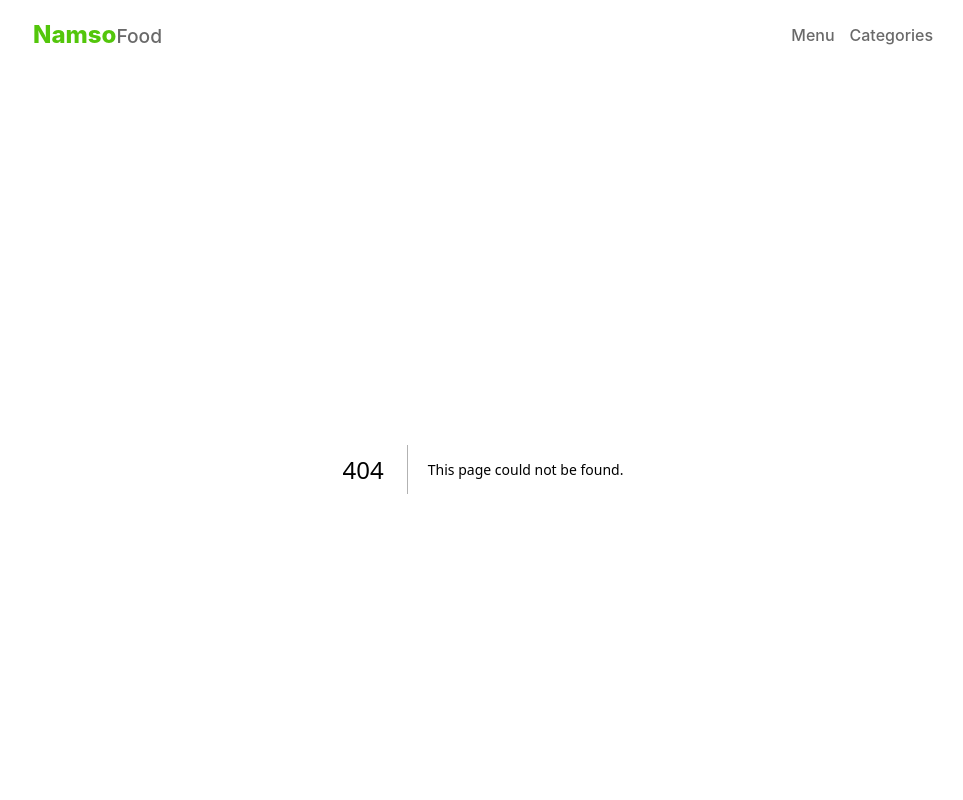
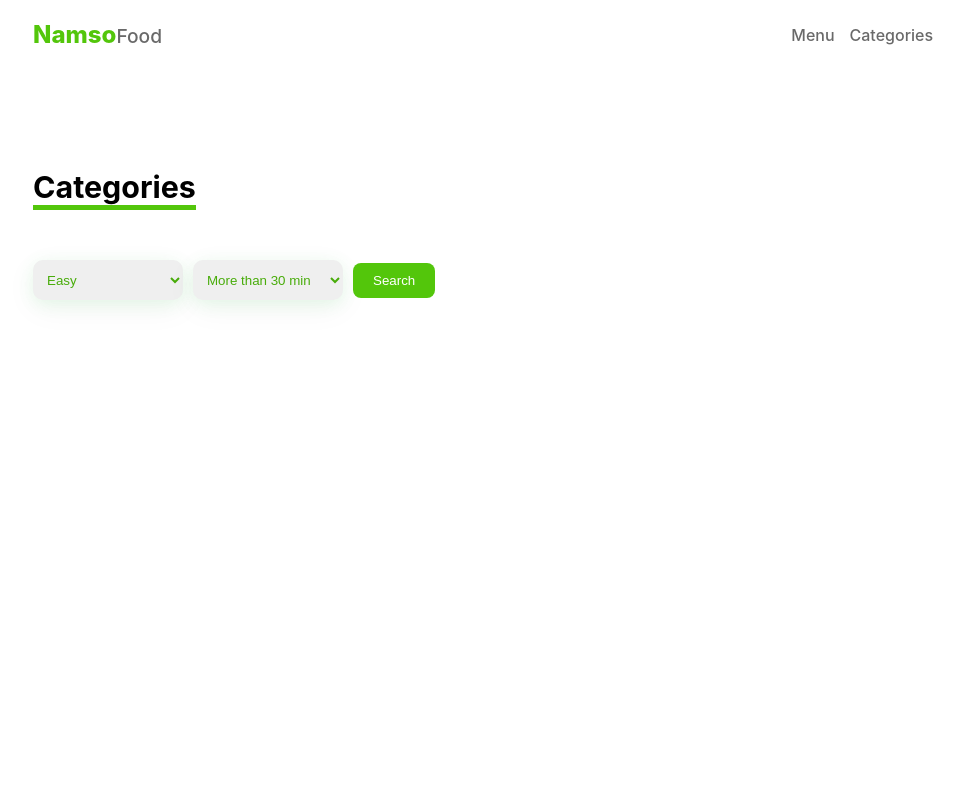
Before and after one commit to nams0/namso-food, a Next.js app: page /categories in a window 1280 px wide. Before the commit this address had no page. Shown: the top 800 px of the page, without its empty margins (157-1120 px from the left). Built offline with nearby package versions, Linux system fonts and the light colour scheme.

Commit message:
feat(Ctegories Page): created ui of categories page

```diff
--- /dev/null
+++ b/components/templates/CategoriesPage.js
@@ -0,0 +1,31 @@
+import styles from "./CategoriesPage.module.css"
+
+function CategoriesPage() {
+  return (
+    <div className={styles.container}>
+      <h2>Categories</h2>
+      <div className={styles.subContainer}>
+        <div className={styles.select}>
+          <select>
+            <option defaultChecked disabled>
+              Difficulty
+            </option>
+            <option>Easy</option>
+            <option>Medium</option>
+            <option>Hard</option>
+          </select>
+          <select>
+            <option defaultChecked disabled>
+              Cooking Time
+            </option>
+            <option>More than 30 min</option>
+            <option>Less than 30 min</option>
+          </select>
+          <button>Search</button>
+        </div>
+      </div>
+    </div>
+  )
+}
+
+export default CategoriesPage
--- /dev/null
+++ b/components/templates/CategoriesPage.module.css
@@ -0,0 +1,74 @@
+.container {
+  max-width: 900px;
+  margin: auto;
+  margin-top: 100px;
+}
+
+.container h2 {
+  border-bottom: 5px solid #53c60b;
+  width: fit-content;
+  margin-bottom: 50px;
+  font-size: 1.9rem;
+}
+
+.select select {
+  border: none;
+  width: 150px;
+  height: 40px;
+  border-radius: 10px;
+  margin-right: 10px;
+  padding: 10px;
+  color: #48ac0a;
+  box-shadow:
+    rgba(92, 245, 115, 0.123) 0px 4px 16px,
+    rgba(17, 17, 26, 0.05) 0px 8px 32px;
+}
+
+.select button {
+  border: none;
+  background-color: #53c60b;
+  color: white;
+  height: 35px;
+  padding: 0 20px;
+  border-radius: 8px;
+  cursor: pointer;
+  transition: all 0.2s ease-in;
+}
+
+.select button:hover {
+  background-color: #45a909;
+}
+
+.cards {
+  display: flex;
+  flex-wrap: wrap;
+  justify-content: space-between;
+  margin-top: 80px;
+}
+
+.cards img {
+  margin: auto;
+}
+@media (max-width: 900px) {
+  .container {
+    padding: 20px;
+  }
+  .cards {
+    justify-content: space-around;
+  }
+}
+
+@media (max-width: 600px) {
+  .container {
+    padding: 10px;
+  }
+  .select {
+    display: flex;
+    flex-direction: column;
+  }
+
+  .select select {
+    width: 100%;
+    margin: 0 0 20px;
+  }
+}
--- /dev/null
+++ b/pages/categories/index.js
@@ -0,0 +1,7 @@
+import CategoriesPage from "@/components/templates/CategoriesPage"
+
+function Categories() {
+  return <CategoriesPage />
+}
+
+export default Categories
```
